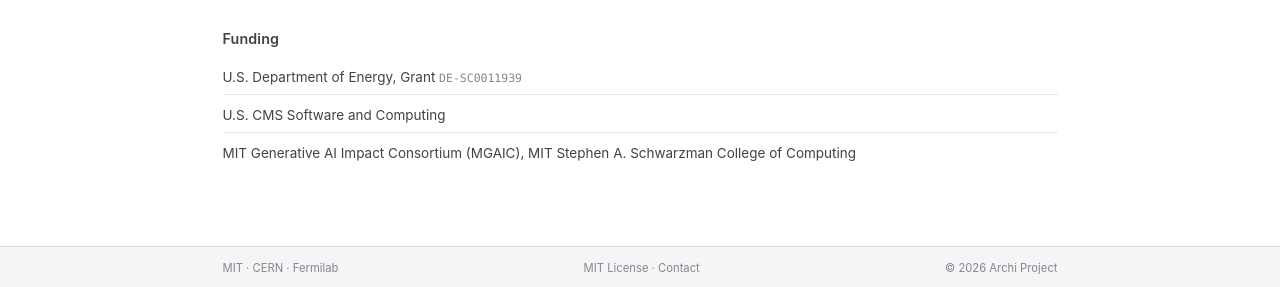
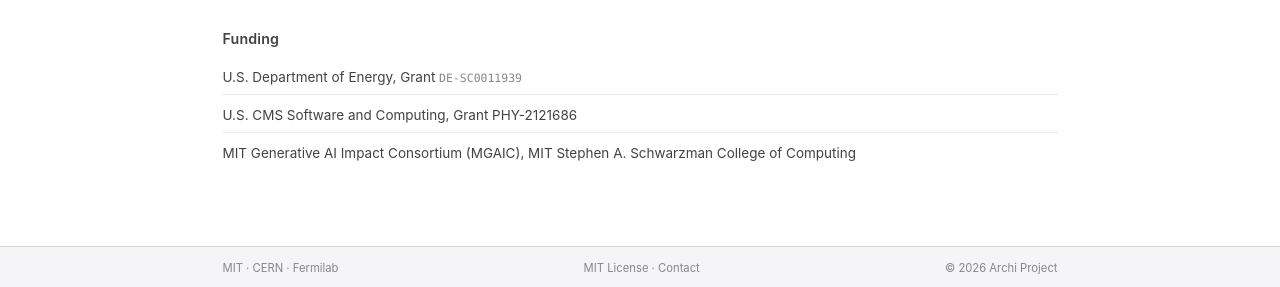
Before and after one commit to archi-physics/website, a Jekyll site: the page built from team.html, in a window 1280 px wide and 1283 px high. Shown: the part 993-1280 px from the top of the window. Built offline with Jekyll 4.4.1, drawn with Linux system fonts in a browser that asks for light colours.

Commit message:
add uscms grant number

```diff
--- a/team.html
+++ b/team.html
@@ -60,7 +60,7 @@
   <h2>Funding</h2>
   <ul class="funding-list">
     <li>U.S. Department of Energy, Grant <span class="funding-id">DE-SC0011939</span></li>
-    <li>U.S. CMS Software and Computing</li>
+    <li>U.S. CMS Software and Computing, Grant PHY-2121686</li>
     <li>MIT Generative AI Impact Consortium (MGAIC), MIT Stephen A. Schwarzman College of Computing</li>
   </ul>
 </section>
```
